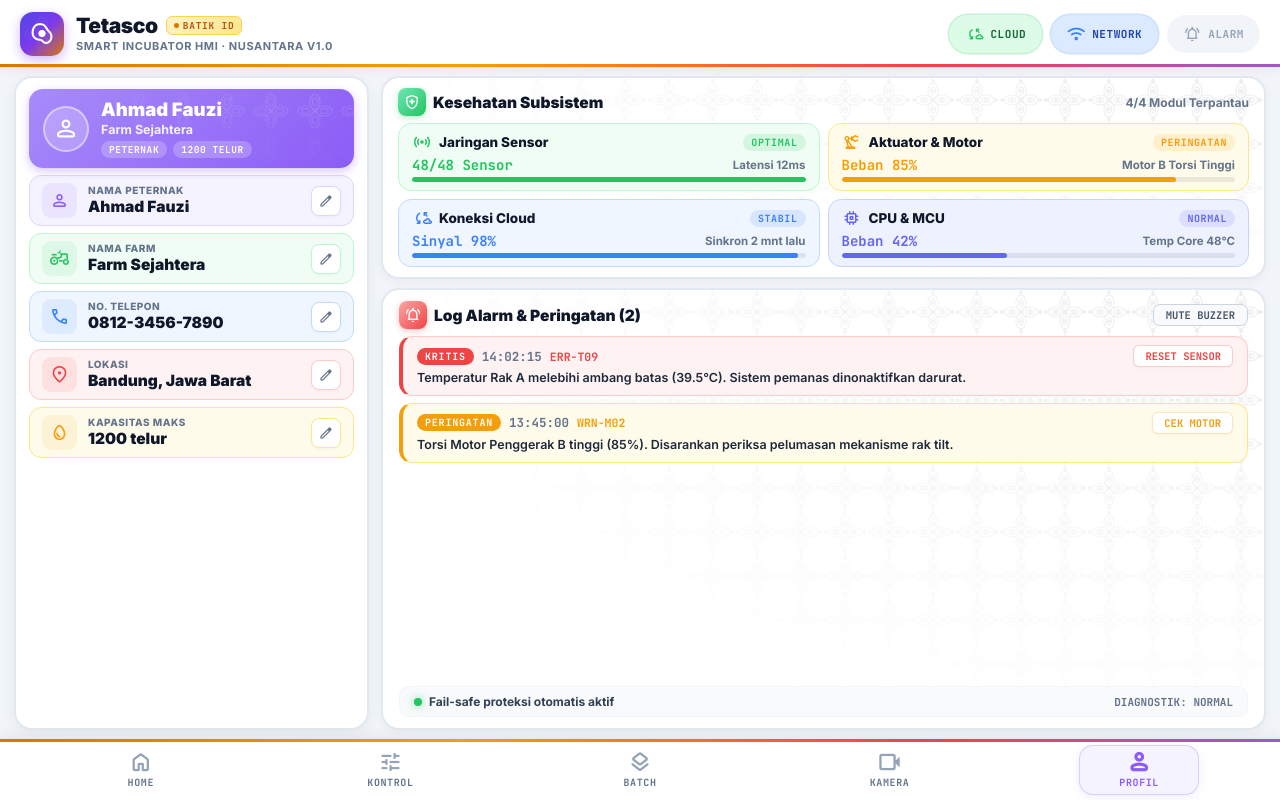
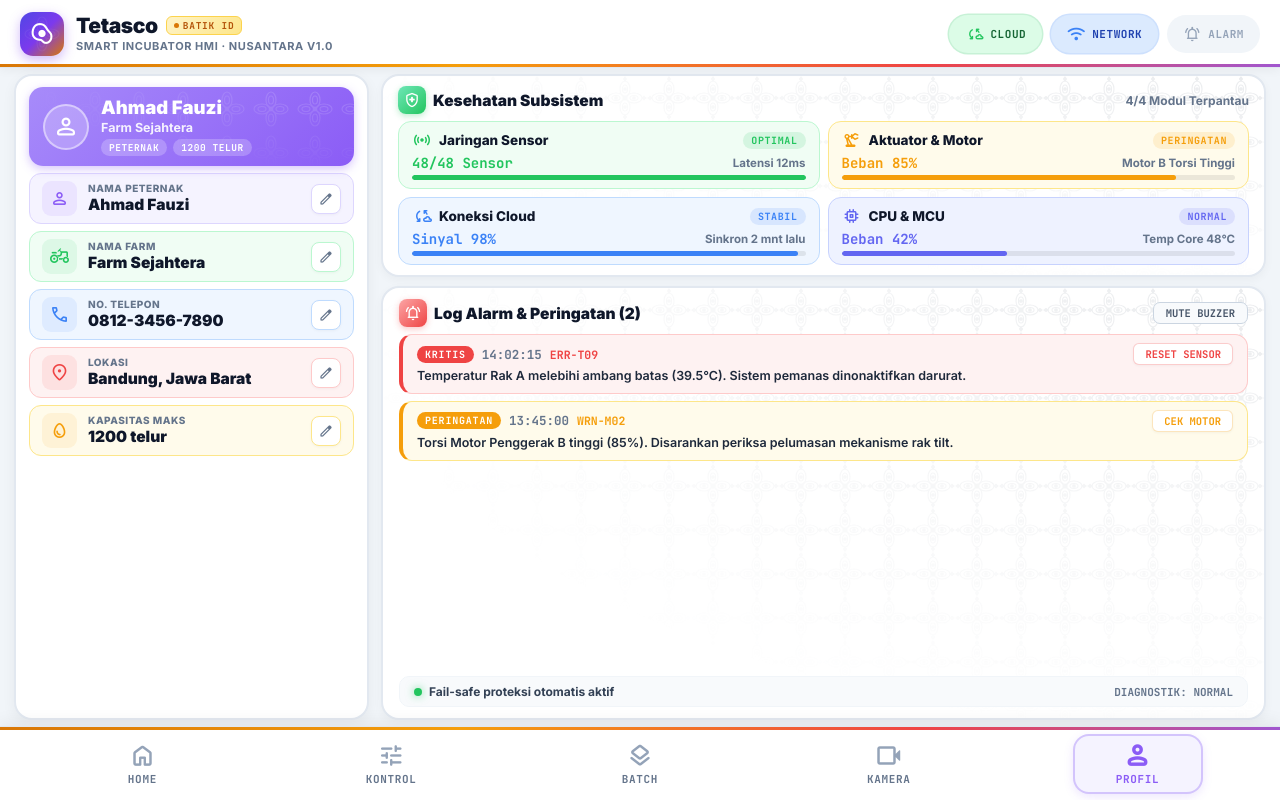
Before and after one commit to RyanPutra1478/Penetas-Telur, a React (Vite) app: page /#/profil in a window 1280 px wide. Built offline with nearby package versions, Linux system fonts and the light colour scheme.

Commit message:
style: perbesar tinggi navbar bawah ke 74px dengan tombol sentuh 60px yang lebih mantap

```diff
--- a/src/components/BottomNavBar.jsx
+++ b/src/components/BottomNavBar.jsx
@@ -18,13 +18,13 @@ const BottomNavBar = () => {
     <nav style={{
       background: '#FFFFFF',
       borderTop: '1px solid #E2E8F0',
-      boxShadow: '0 -3px 12px rgba(0,0,0,0.05)',
+      boxShadow: '0 -4px 16px rgba(0,0,0,0.06)',
       zIndex: 50,
-      padding: '0 16px',
+      padding: '0 18px',
       display: 'flex',
       justifyContent: 'space-around',
       alignItems: 'center',
-      height: 62,
+      height: 74,
       flexShrink: 0,
       position: 'relative',
     }}>
@@ -37,25 +37,25 @@ const BottomNavBar = () => {
             onClick={() => navigate(item.path)}
             style={{
               flex: 1,
-              maxWidth: 120,
-              height: 50,
+              maxWidth: 130,
+              height: 60,
               display: 'flex',
               flexDirection: 'column',
               alignItems: 'center',
               justifyContent: 'center',
-              gap: 2,
-              borderRadius: 14,
-              border: isActive ? `1.5px solid ${item.color}40` : '1.5px solid transparent',
+              gap: 3,
+              borderRadius: 16,
+              border: isActive ? `2px solid ${item.color}50` : '2px solid transparent',
               cursor: 'pointer',
               transition: 'all 0.2s ease',
               background: isActive ? item.bg : 'transparent',
-              boxShadow: isActive ? `0 2px 8px ${item.color}20` : 'none',
+              boxShadow: isActive ? `0 3px 10px ${item.color}25` : 'none',
             }}
           >
             <span
               className="material-symbols-rounded"
               style={{
-                fontSize: 24,
+                fontSize: 27,
                 color: isActive ? item.color : '#94A3B8',
                 transition: 'all 0.2s',
                 fontWeight: isActive ? 700 : 500,
@@ -64,7 +64,7 @@ const BottomNavBar = () => {
               {item.icon}
             </span>
             <span style={{
-              fontSize: 10,
+              fontSize: 11,
               fontWeight: 800,
               letterSpacing: '0.06em',
               color: isActive ? item.color : '#64748B',
--- a/src/components/Layout.jsx
+++ b/src/components/Layout.jsx
@@ -20,7 +20,7 @@ const Layout = () => (
       flex: 1,
       minHeight: 0,
       overflow: 'hidden',
-      padding: '8px 14px',
+      padding: '6px 14px',
       boxSizing: 'border-box',
     }}>
       <Outlet />
```
